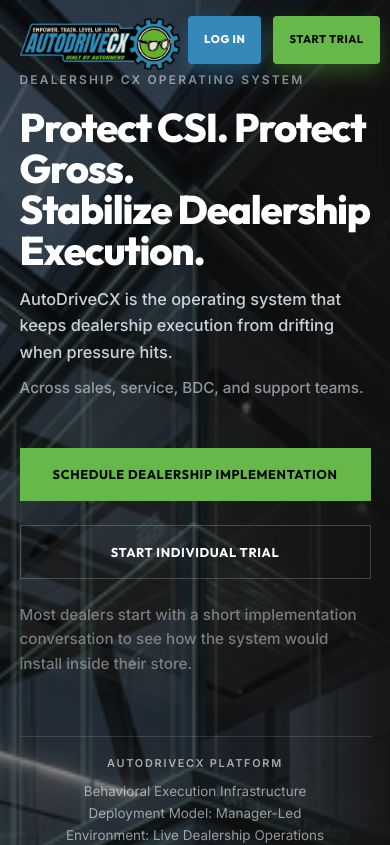
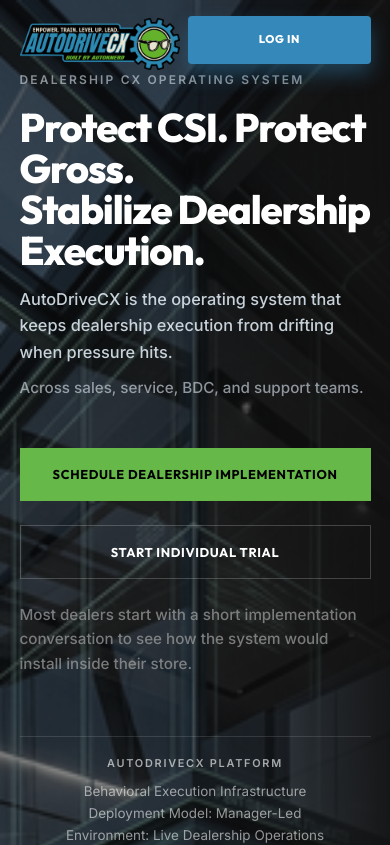
Before and after one commit to AutoKnerd/autodrive_web, a React (Vite) app: page / in a window 390 px wide. Shown: the top 845 px of the page. Built offline with nearby package versions, Linux system fonts and the light colour scheme.

Commit message:
Hide trial button in mobile header and expand login button

```diff
--- a/src/components/Navigation.tsx
+++ b/src/components/Navigation.tsx
@@ -19,7 +19,7 @@
                     href="https://app.autodrivecx.com/login"
                     target="_blank"
                     rel="noopener"
-                    className="btn nav-action-btn"
+                    className="btn nav-action-btn nav-login-btn"
                     whileHover={{ scale: 1.05 }}
                     whileTap={{ scale: 0.95 }}
                     style={{
@@ -40,7 +40,7 @@
                 </motion.a>
                 <motion.a
                     href="/individual-trial"
-                    className="btn btn-primary nav-action-btn"
+                    className="btn btn-primary nav-action-btn nav-trial-btn"
                     whileHover={{ scale: 1.05 }}
                     whileTap={{ scale: 0.95 }}
                     style={{
--- a/src/index.css
+++ b/src/index.css
@@ -334,6 +334,15 @@
     white-space: nowrap;
   }
 
+  .nav-trial-btn {
+    display: none !important;
+  }
+
+  .nav-login-btn {
+    min-width: clamp(8.5rem, 40vw, 11rem);
+    padding: 0 1.25rem !important;
+  }
+
   section {
     padding: var(--spacing-large) 5%;
   }
```
